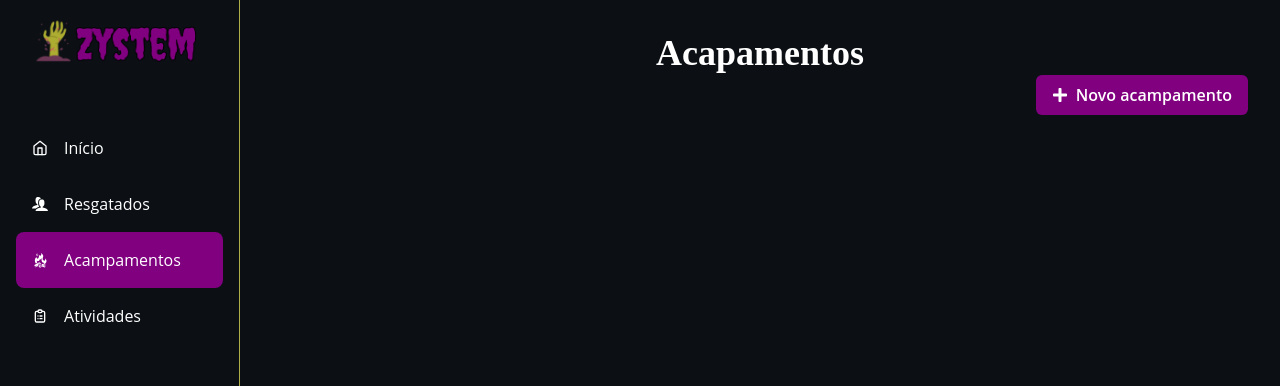
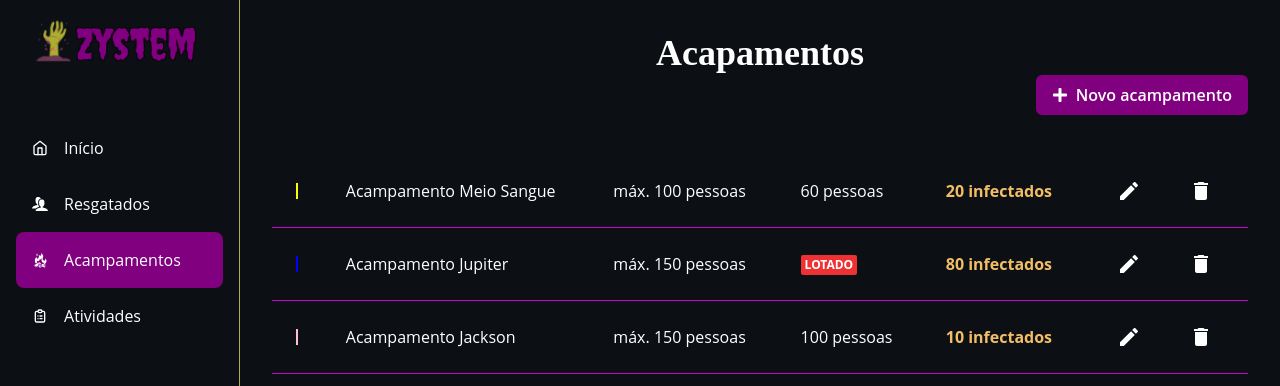
Before and after one commit to 3salles/zystem, a React (Create React App) app: page / in a window 1280 px wide. Both pictures are taken after a click on the button "ACAMPAMENTO". Shown: the top 386 px of the page. Built offline with nearby package versions, Linux system fonts and the light colour scheme.

Commit message:
:construction: chore: Create camps page

```diff
--- a/src/components/ListTable/index.tsx
+++ b/src/components/ListTable/index.tsx
@@ -1,83 +1,18 @@
-import React from 'react'
+import React, { ReactNode } from 'react'
 
 import { useTable, usePagination } from 'react-table'
-import {
-  Table,
-  Tbody,
-  Tr,
-  Td,
-  Flex,
-  IconButton,
-  Tag,
-  Badge,
-  useDisclosure,
-} from '@chakra-ui/react'
+import { Table } from '@chakra-ui/react'
 
-import { MdModeEdit } from 'react-icons/md'
-import { Rescued } from '../../models'
-import { formatHealth } from '../../helpers/formatHealth'
-import { DrawerForm } from '../DrawerForm'
-import { AlertModal } from '../AlertModal'
-
-export interface RescuedCard extends Rescued {
-  campColor: string
+interface ListTableProps {
+  children: ReactNode
 }
 
-interface ListTableProps {
-  data: RescuedCard[]
-}
-
-export const ListTable = ({ data }: ListTableProps) => {
-  const { isOpen, onOpen, onClose } = useDisclosure()
-
+export const ListTable = ({ children }: ListTableProps) => {
   return (
     <>
       <Table variant="simple" colorScheme={'violet'}>
-        <Tbody>
-          {data?.map((item) => (
-            <Tr key={item?.id}>
-              <Td>{item?.name}</Td>
-              <Td>{item?.age} anos</Td>
-              <Td>
-                <Tag
-                  variant="unstyled"
-                  outline={`1px solid ${item?.campColor}`}
-                >
-                  {item?.camp}
-                </Tag>
-              </Td>
-              <Td>
-                <Badge
-                  colorScheme={
-                    item?.healthStatus === 'healthy'
-                      ? 'yellowGreen'
-                      : 'brightRed'
-                  }
-                  color="white"
-                >
-                  {formatHealth(item?.healthStatus)}
-                </Badge>
-              </Td>
-              <Td>
-                <Flex justify={'center'}>
-                  <IconButton
-                    variant={'outline'}
-                    aria-label="Editar"
-                    border={0}
-                    color="white"
-                    icon={<MdModeEdit />}
-                    _hover={{ bg: 'blue', color: 'white' }}
-                    fontSize={'2xl'}
-                    onClick={onOpen}
-                  />
-                  <AlertModal />
-                </Flex>
-              </Td>
-            </Tr>
-          ))}
-        </Tbody>
+        {children}
       </Table>
-      <DrawerForm isOpen={isOpen} onClose={onClose} />
     </>
   )
 }
--- a/src/models/camp.models.ts
+++ b/src/models/camp.models.ts
@@ -2,10 +2,12 @@ import { Activity } from './activity.models'
 import { Rescued } from './rescued.models'
 
 export interface Camp {
+  id: number
   name: string
   capacity: number
   occupied: number
-  campers: Rescued[]
-  activities: Activity[]
+  campers?: Rescued[] | null
+  activities?: Activity[] | null
   color?: string
+  totalInfected: number
 }
--- /dev/null
+++ b/src/pages/Camps/CampsTable.tsx
@@ -0,0 +1,71 @@
+import React from 'react'
+
+import { useTable, usePagination } from 'react-table'
+import {
+  Tbody,
+  Tr,
+  Td,
+  Flex,
+  IconButton,
+  useDisclosure,
+  Box,
+  Badge,
+} from '@chakra-ui/react'
+
+import { MdModeEdit } from 'react-icons/md'
+import { Camp } from '../../models'
+import { DrawerForm } from '../../components/DrawerForm'
+import { AlertModal } from '../../components/AlertModal'
+
+interface ListTableProps {
+  data: Camp[]
+}
+
+export const CampsTable = ({ data }: ListTableProps) => {
+  const { isOpen, onOpen, onClose } = useDisclosure()
+
+  return (
+    <>
+      <Tbody>
+        {data?.map((item) => (
+          <Tr key={item?.id}>
+            <Td>
+              <Box bg={item?.color} h={4} />
+            </Td>
+            <Td>{item?.name}</Td>
+            <Td> máx. {item?.capacity} pessoas</Td>
+            <Td>
+              {item?.occupied === item?.capacity ? (
+                <Badge colorScheme={'brightRed'} color="white">
+                  Lotado
+                </Badge>
+              ) : (
+                item?.occupied + ' pessoas'
+              )}{' '}
+            </Td>
+            <Td fontWeight={'bold'} color="borders.200">
+              {item?.totalInfected} infectados
+            </Td>
+
+            <Td>
+              <Flex justify={'center'}>
+                <IconButton
+                  variant={'outline'}
+                  aria-label="Editar"
+                  border={0}
+                  color="white"
+                  icon={<MdModeEdit />}
+                  _hover={{ bg: 'blue', color: 'white' }}
+                  fontSize={'2xl'}
+                  onClick={onOpen}
+                />
+                <AlertModal />
+              </Flex>
+            </Td>
+          </Tr>
+        ))}
+      </Tbody>
+      <DrawerForm isOpen={isOpen} onClose={onClose} />
+    </>
+  )
+}
--- a/src/pages/Camps/index.tsx
+++ b/src/pages/Camps/index.tsx
@@ -1,14 +1,27 @@
 import React from 'react'
-import { Heading, Box, Flex, Button } from '@chakra-ui/react'
+import { Box } from '@chakra-ui/react'
 
 import { AppLayout } from '../../layouts/AppLayout'
 import { Header } from '../../components/Header'
 
+import camps from '../../utils/camps.json'
+import { Camp } from '../../models'
+import { ListTable } from '../../components/ListTable'
+import { CampsTable } from './CampsTable'
+
+type CustomCamp = Omit<Camp, 'campers' | 'activities'>
+
 export const CampsPage = () => {
+  const data = camps as CustomCamp[]
   return (
     <AppLayout>
       <Box as="section" w="100%" p="4" maxW={1480}>
         <Header title="Acapamentos" buttonLabel="Novo acampamento" />
+        <Box as="article" mt="10">
+          <ListTable>
+            <CampsTable data={data} />
+          </ListTable>
+        </Box>
       </Box>
     </AppLayout>
   )
--- /dev/null
+++ b/src/pages/Rescued/RescuedTable.tsx
@@ -0,0 +1,75 @@
+import React from 'react'
+
+import { useTable, usePagination } from 'react-table'
+import {
+  Tbody,
+  Tr,
+  Td,
+  Flex,
+  IconButton,
+  Tag,
+  Badge,
+  useDisclosure,
+} from '@chakra-ui/react'
+
+import { MdModeEdit } from 'react-icons/md'
+import { Rescued } from '../../models'
+import { formatHealth } from '../../helpers/formatHealth'
+import { DrawerForm } from '../../components/DrawerForm'
+import { AlertModal } from '../../components/AlertModal'
+
+export interface RescuedCard extends Rescued {
+  campColor: string
+}
+
+interface RescuedTableProps {
+  data: RescuedCard[]
+}
+
+export const RescuedTable = ({ data }: RescuedTableProps) => {
+  const { isOpen, onOpen, onClose } = useDisclosure()
+
+  return (
+    <>
+      <Tbody>
+        {data?.map((item) => (
+          <Tr key={item?.id}>
+            <Td>{item?.name}</Td>
+            <Td>{item?.age} anos</Td>
+            <Td>
+              <Tag variant="unstyled" outline={`1px solid ${item?.campColor}`}>
+                {item?.camp}
+              </Tag>
+            </Td>
+            <Td>
+              <Badge
+                colorScheme={
+                  item?.healthStatus === 'healthy' ? 'yellowGreen' : 'brightRed'
+                }
+                color="white"
+              >
+                {formatHealth(item?.healthStatus)}
+              </Badge>
+            </Td>
+            <Td>
+              <Flex justify={'center'}>
+                <IconButton
+                  variant={'outline'}
+                  aria-label="Editar"
+                  border={0}
+                  color="white"
+                  icon={<MdModeEdit />}
+                  _hover={{ bg: 'blue', color: 'white' }}
+                  fontSize={'2xl'}
+                  onClick={onOpen}
+                />
+                <AlertModal />
+              </Flex>
+            </Td>
+          </Tr>
+        ))}
+      </Tbody>
+      <DrawerForm isOpen={isOpen} onClose={onClose} />
+    </>
+  )
+}
--- a/src/pages/Rescued/index.tsx
+++ b/src/pages/Rescued/index.tsx
@@ -7,6 +7,7 @@ import { ListTable } from '../../components/ListTable'
 import rescued from '../../utils/rescued.json'
 import { RescuedCard } from '../../components/Cards/RescuedCard'
 import { Header } from '../../components/Header'
+import { RescuedTable } from './RescuedTable'
 
 export const RescuedPage = () => {
   const data = rescued as RescuedCard[]
@@ -15,7 +16,9 @@ export const RescuedPage = () => {
       <Box as="section" w="100%" p="4" maxW={1480}>
         <Header title="Resgatados" buttonLabel="Novo resgatado" />
         <Box as="article" mt="10">
-          <ListTable data={data} />
+          <ListTable>
+            <RescuedTable data={data} />
+          </ListTable>
         </Box>
       </Box>
     </AppLayout>
--- /dev/null
+++ b/src/utils/camps.json
@@ -0,0 +1,103 @@
+[
+  {
+    "id" : 0,
+    "name": "Acampamento Meio Sangue",
+    "capacity": 100,
+    "occupied": 60,
+    "campers": [{
+      "id": 0,
+      "name": "Adria Hans",
+      "age": 24,
+      "blood": "B+",
+      "skills": "Cozinhar, professora",
+      "injured": false,
+      "healthStatus": "healthy",
+      "invalid": false,
+      "observation": "",
+      "camp": "Acampamento Meio Sangue",
+      "activity": "",
+      "campColor": "yellow"
+    }],
+    "activities": [{}],
+    "color": "yellow",
+    "totalInfected": 20
+  },
+  {
+    "id" : 1,
+    "name": "Acampamento Jupiter",
+    "capacity": 150,
+    "occupied": 150,
+    "campers": [
+      {
+        "id": 0,
+        "name": "Josh Williams",
+        "age": 46,
+        "blood": "A+",
+        "skills": "Eletricista",
+        "injured": false,
+        "healthStatus": "healthy",
+        "invalid": true,
+        "observation": "Devido a um acidente, teve a perna esquerda amputada. Por ser eletricista, pode ensinar campistas sua profissão.",
+        "camp": "Acampamento Jupiter",
+        "activity": "Manutenção",
+        "campColor": "blue"
+      },
+      {
+        "id": 1,
+        "name": "Luna Williams",
+        "age": 16,
+        "blood": "A+",
+        "skills": "Corredora",
+        "injured": false,
+        "healthStatus": "healthy",
+        "invalid": false,
+        "observation": "Filha de Josh Williams, muito boa em se esconder e coletar alimentos.",
+        "camp": "Acampamento Jupiter",
+        "activity": "Campo externo",
+        "campColor": "blue"
+      }
+    ],
+    "activities": [{}],
+    "color": "blue",
+    "totalInfected": 80
+  },
+  {
+    "id" : 2,
+    "name": "Acampamento Jackson",
+    "capacity": 150,
+    "occupied": 100,
+    "campers": [
+      {
+        "id": 0,
+        "name": "Joseph Juan",
+        "age": 36,
+        "blood": "O+",
+        "skills": "Professor",
+        "injured": false,
+        "healthStatus": "infected",
+        "invalid": true,
+        "observation": "Chegou ao acampamento com uma mordida na mão. Para evitar a transformação, teve sua mão amputada. Encontra-se na ala de observação",
+        "camp": "Acampamento Jackson",
+        "activity": "",
+        "campColor": "pink"
+      },
+      {
+        "id": 1,
+        "name": "Diana Loston",
+        "age": 27,
+        "blood": "AB+",
+        "skills": "Atiradora, lutadora, atleta",
+        "injured": false,
+        "healthStatus": "healthy",
+        "invalid": false,
+        "observation": "Passou por treinamento militar no ensino médio e antes de tudo isto. Muito bom ter ela na busca de mantimentos",
+        "camp": "Acampamento Jackson",
+        "activity": "Campo externo",
+        "campColor": "pink"
+      }
+    ],
+    "activities": [{}],
+    "color": "pink",
+    "totalInfected": 10
+  }
+]
```
